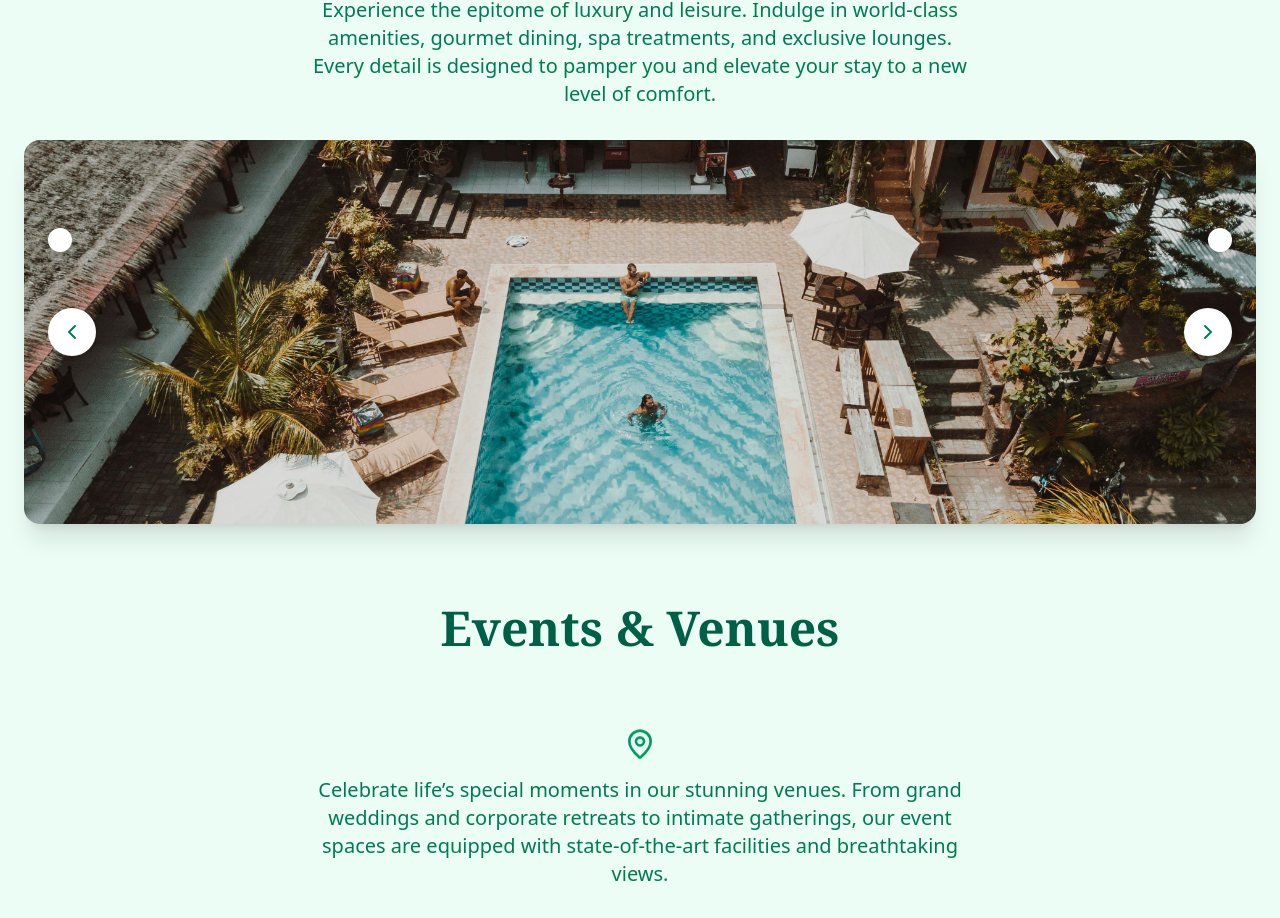
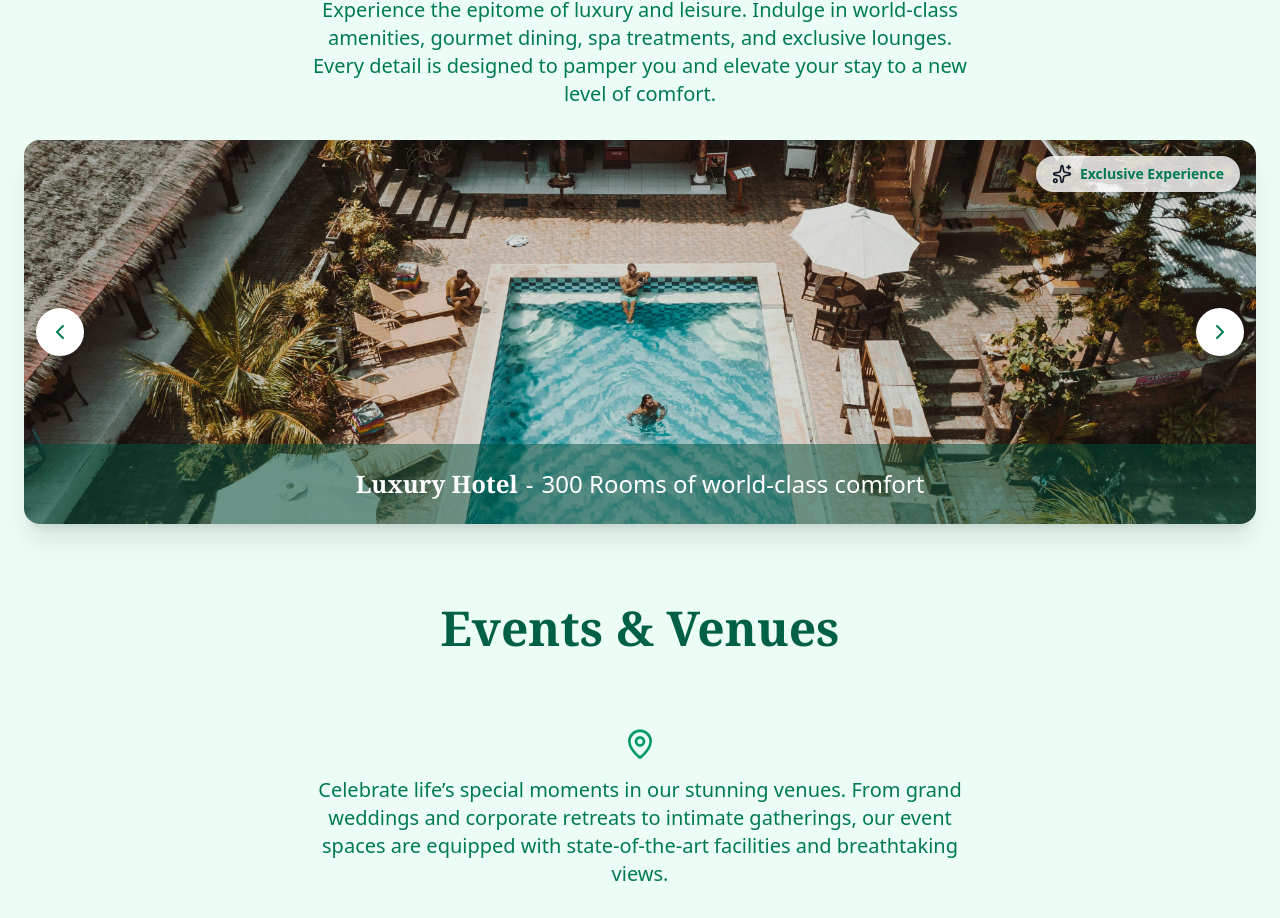
Before and after one commit to IndrakanthKolluri/Experium_Club, a React (Vite) app: page / in a window 1280 px wide. Shown: the part 3316-4234 px from the top of the page. Built offline with nearby package versions, Linux system fonts and the light colour scheme.

Commit message:
fixed arrows in category section

```diff
--- a/src/Components/CategorySection.jsx
+++ b/src/Components/CategorySection.jsx
@@ -29,9 +29,6 @@ export default function CategorySection({ category }) {
   const [current, setCurrent] = useState(0);
   const touchStartX = useRef(null);
 
-  // For Adventure overlay on mobile
-  const [activeOverlay, setActiveOverlay] = useState(null);
-
   // Swipe support for carousel
   const handleTouchStart = (e) => {
     touchStartX.current = e.touches[0].clientX;
@@ -54,14 +51,6 @@ export default function CategorySection({ category }) {
     setCurrent((prev) =>
       prev === 0 ? category.items.length - 1 : prev - 1
     );
-  };
-
-  // Adventure & Recreation: Overlay logic for mobile
-  const handleCardTouch = (i) => {
-    setActiveOverlay(i);
-    setTimeout(() => {
-      setActiveOverlay(null);
-    }, 3000);
   };
 
   const renderBotanical = () => (
@@ -168,10 +157,6 @@ export default function CategorySection({ category }) {
           variants={cardVariants}
           whileHover={{ scale: 1.05 }}
           whileTap={{ scale: 0.97 }}
-          // Show overlay on touch for mobile
-          onTouchStart={() => {
-            if (window.innerWidth < 640) handleCardTouch(i);
-          }}
         >
           {/* Image */}
           <motion.img
@@ -186,19 +171,15 @@ export default function CategorySection({ category }) {
             whileTap={{ scale: 1.05 }}
           />
 
-          {/* Overlay: visible on hover (desktop), on touch (mobile) for 3s */}
+          {/* Overlay: visible on hover (desktop) or tap (mobile) */}
           <motion.div
-            className={`absolute inset-0 bg-emerald-900/60 flex items-center justify-center text-center p-4 transition ${
-              (window.innerWidth < 640 && activeOverlay === i) ? "opacity-100" : "opacity-0 group-hover:opacity-100"
-            }`}
+            className="absolute inset-0 bg-emerald-900/60 opacity-0 group-hover:opacity-100 transition flex items-center justify-center text-center p-4"
             initial="hidden"
             animate="hidden"
             whileHover="visible"
+            whileTap="visible"
             variants={overlayVariants}
             transition={{ duration: 0.4 }}
-            style={{
-              pointerEvents: (window.innerWidth < 640 && activeOverlay !== i) ? "none" : "auto"
-            }}
           >
             <div>
               <h3 className="text-xl md:text-2xl font-bold text-white">{item.name}</h3>
@@ -233,6 +214,7 @@ export default function CategorySection({ category }) {
         {sectionDescriptions.luxury}
       </p>
     </motion.div>
+
     {/* Slides */}
     <div
       className="overflow-hidden rounded-2xl shadow-xl"
@@ -242,31 +224,58 @@ export default function CategorySection({ category }) {
       <AnimatePresence initial={false} mode="wait">
         <motion.div
           key={current}
-            className="flex"
+          className="w-full relative"
           initial={{ opacity: 0, x: 100 }}
           animate={{ opacity: 1, x: 0 }}
           exit={{ opacity: 0, x: -100 }}
           transition={{ duration: 0.5 }}
         >
-            <div
-  className="w-full flex-shrink-0 relative" // keep this relative
-  style={{ minWidth: "100%" }}
->
+          {/* Image container - relative so arrows stick correctly */}
+          <div className="relative w-full h-64 md:h-96">
             <motion.img
               src={category.items[current].image}
               alt={category.items[current].name}
-    className="w-full h-64 md:h-96 object-cover"
+              className="w-full h-full object-cover"
               initial={{ opacity: 0, scale: 0.95 }}
               animate={{ opacity: 1, scale: 1 }}
               transition={{ duration: 0.7 }}
             />
 
-  {/* arrows INSIDE this relative div */}
+            {/* Overlay bottom bar */}
+            <motion.div
+              className="absolute bottom-0 inset-x-0 bg-emerald-900/50 p-2 md:p-6 flex flex-col md:flex-row items-center justify-center h-20"
+              initial={{ opacity: 0, y: 20 }}
+              animate={{ opacity: 1, y: 0 }}
+              transition={{ duration: 0.5 }}
+            >
+              <span className="text-xs sm:text-base md:text-2xl font-serif font-bold text-white text-center">
+                {category.items[current].name}
+              </span>
+              <span className="mx-1 sm:mx-2 text-xs sm:text-base md:text-2xl text-white font-medium">
+                -
+              </span>
+              <span className="text-xs sm:text-base md:text-2xl text-white font-medium text-center">
+                {category.items[current].detail}
+              </span>
+            </motion.div>
+
+            {/* Top-right badge */}
+            <motion.div
+              className="absolute top-4 right-4 bg-white/80 rounded-full px-4 py-2 shadow-lg flex items-center gap-2"
+              initial={{ opacity: 0, scale: 0.8 }}
+              animate={{ opacity: 1, scale: 1 }}
+              transition={{ duration: 0.5, delay: 0.3 }}
+            >
+              <Sparkles className="w-5 h-5 text-gold-400" />
+              <span className="text-emerald-700 font-semibold text-sm">
+                Exclusive Experience
+              </span>
+            </motion.div>
+
+            {/* Arrows */}
             <motion.button
               onClick={prevSlide}
-    className="absolute top-1/2 left-2 md:left-6 transform -translate-y-1/2
-               bg-white text-emerald-700 p-2 md:p-3 rounded-full shadow-lg
-               hover:bg-yellow-200 hover:text-white transition"
+              className="absolute top-1/2 left-3 transform -translate-y-1/2 bg-white text-emerald-700 p-2 md:p-3 rounded-full shadow-lg hover:bg-yellow-200 hover:text-white transition"
               aria-label="Previous Slide"
               whileHover={{ scale: 1.1 }}
               whileTap={{ scale: 0.95 }}
@@ -276,9 +285,7 @@ export default function CategorySection({ category }) {
 
             <motion.button
               onClick={nextSlide}
-    className="absolute top-1/2 right-2 md:right-6 transform -translate-y-1/2
-               bg-white text-emerald-700 p-2 md:p-3 rounded-full shadow-lg
-               hover:bg-yellow-200 hover:text-white transition"
+              className="absolute top-1/2 right-3 transform -translate-y-1/2 bg-white text-emerald-700 p-2 md:p-3 rounded-full shadow-lg hover:bg-yellow-200 hover:text-white transition"
               aria-label="Next Slide"
               whileHover={{ scale: 1.1 }}
               whileTap={{ scale: 0.95 }}
@@ -286,33 +293,13 @@ export default function CategorySection({ category }) {
               <ChevronRight className="w-5 h-5 md:w-6 md:h-6" />
             </motion.button>
           </div>
-
         </motion.div>
       </AnimatePresence>
     </div>
-      {/* Arrows - always centered vertically */}
-      <motion.button
-        onClick={prevSlide}
-        className="absolute top-1/2 left-2 md:left-6 transform -translate-y-1/2 bg-white text-emerald-700 p-2 md:p-3 rounded-full shadow-lg hover:bg-yellow-200 hover:text-white transition"
-        aria-label="Previous Slide"
-        whileHover={{ scale: 1.1 }}
-        whileTap={{ scale: 0.95 }}
-        style={{ zIndex: 2 }}
-      >
-        {/* <ChevronLeft className="w-5 h-5 md:w-6 md:h-6" /> */}
-      </motion.button>
-      <motion.button
-        onClick={nextSlide}
-        className="absolute top-1/2 right-2 md:right-6 transform -translate-y-1/2 bg-white text-emerald-700 p-2 md:p-3 rounded-full shadow-lg hover:bg-yellow-200 hover:text-white transition"
-        aria-label="Next Slide"
-        whileHover={{ scale: 1.1 }}
-        whileTap={{ scale: 0.95 }}
-        style={{ zIndex: 2 }}
-      >
-        {/* <ChevronRight className="w-5 h-5 md:w-6 md:h-6" /> */}
-      </motion.button>
   </div>
 );
+
+
 
   const renderEvents = () => (
     <motion.div
```
Lines whose indentation alone changed are shown as unchanged.
